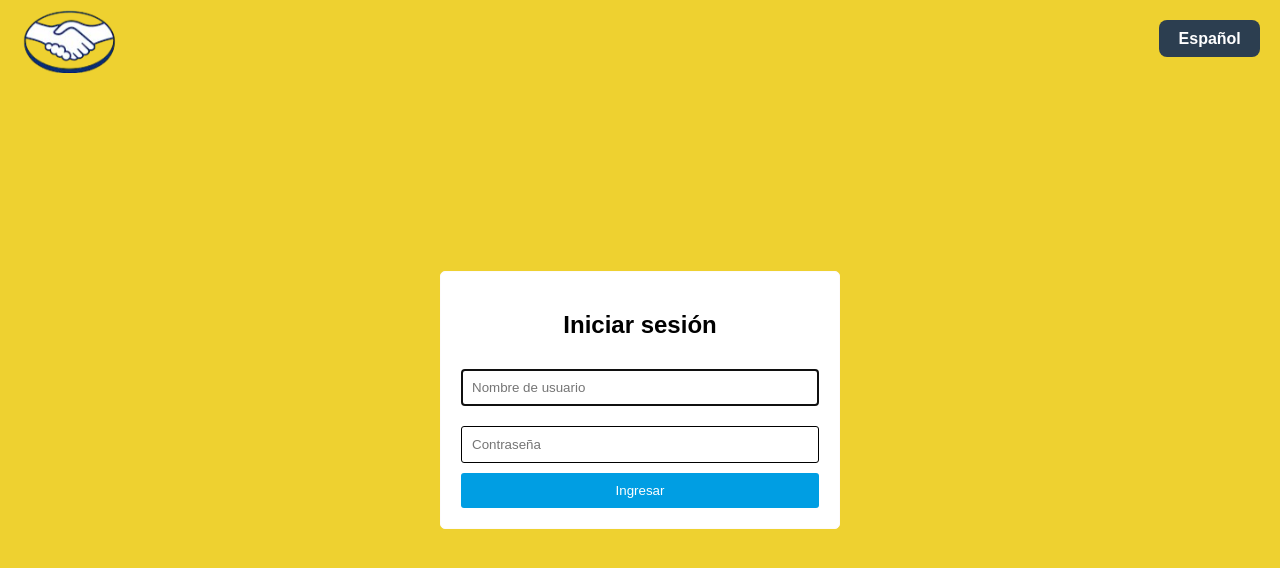
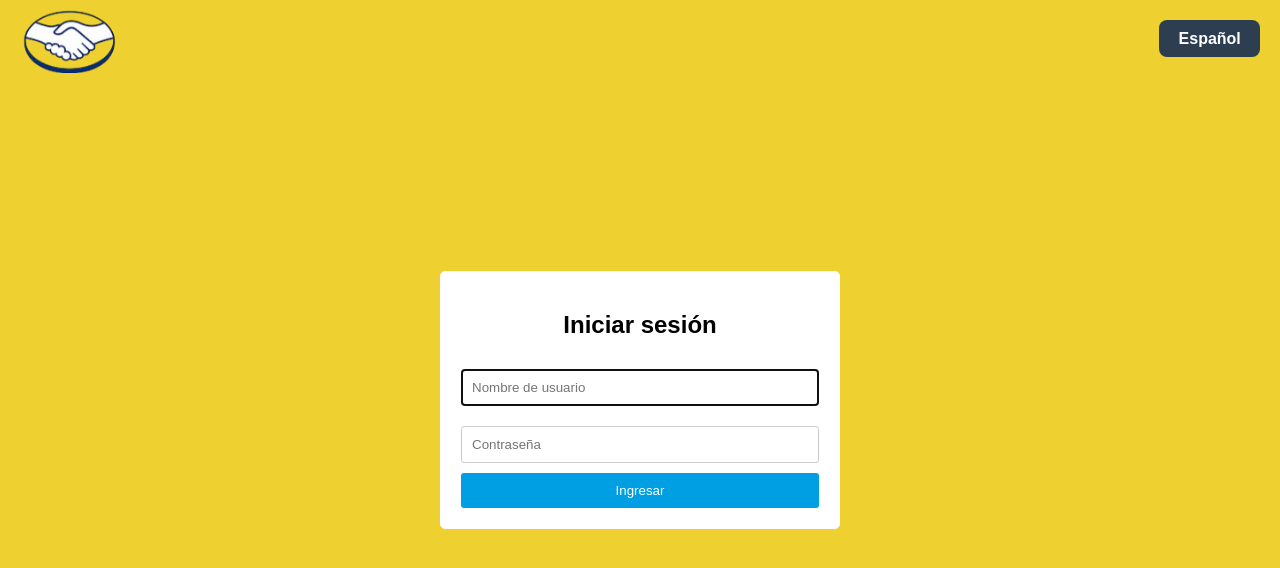
Before and after one commit to Mateobustamante1/magneto-challenge, a React (Vite) app: page / in a window 1280 px wide. Shown: the top 568 px of the page. Built offline with nearby package versions, Linux system fonts and the light colour scheme.

Commit message:
fix border login

```diff
--- a/src/styles/Login.css
+++ b/src/styles/Login.css
@@ -27,7 +27,7 @@ body {
   width: 100%;
   padding: 10px;
   margin: 10px 0;
-  border: 1px solid #000000;
+  border: 1px solid #ccc;
   border-radius: 3px;
   box-sizing: border-box;
 }
```
